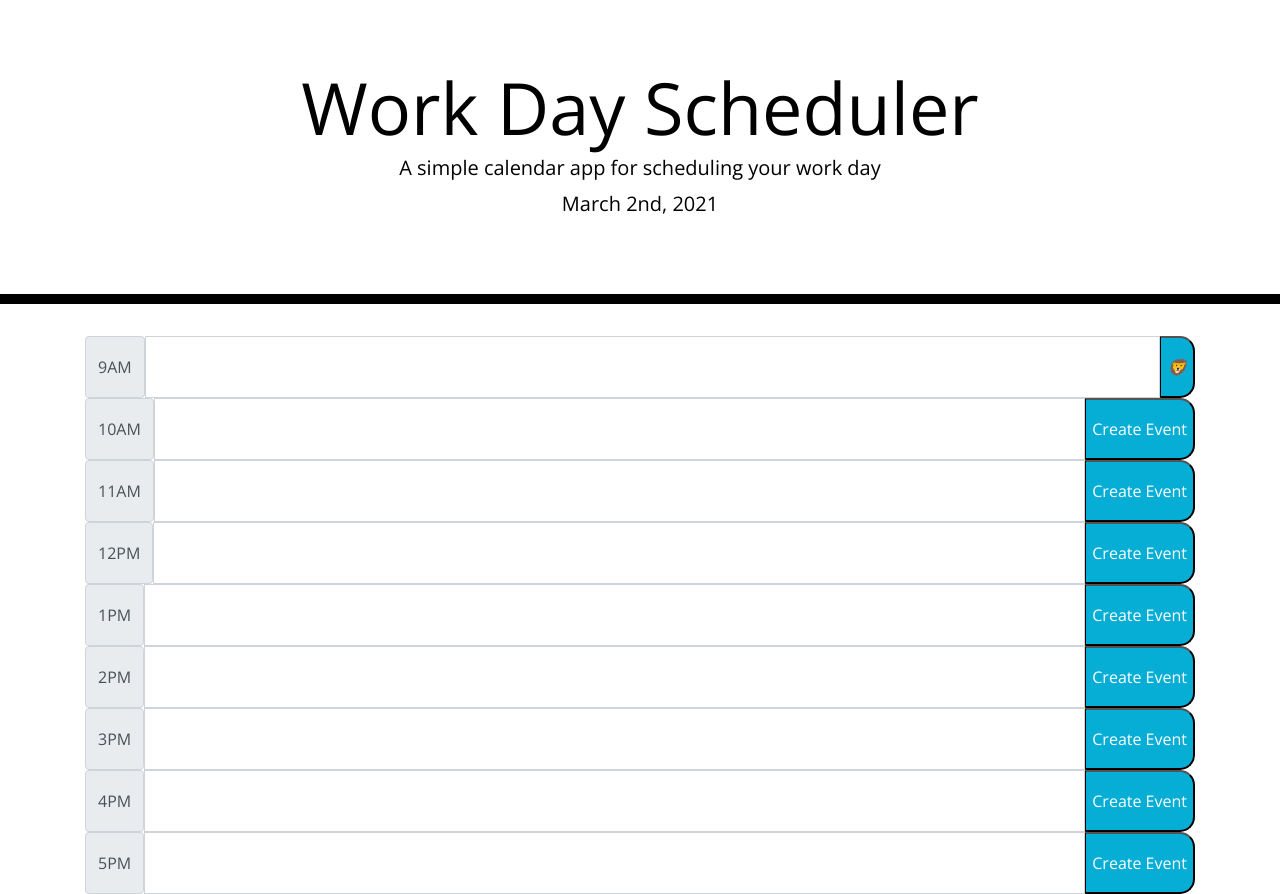
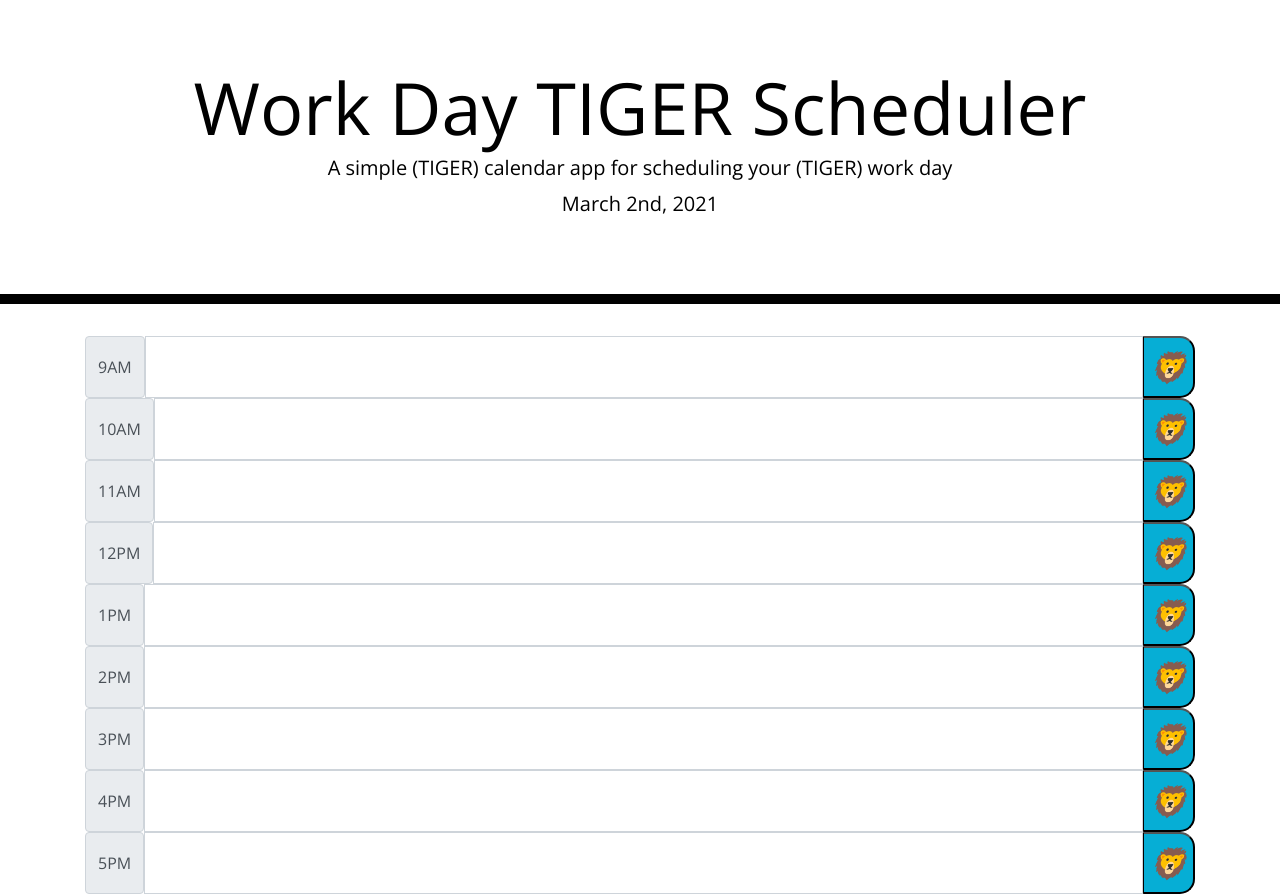
Before and after one commit to vinceray90/HW-5-DailyPlanner, a plain HTML site: page index.html in a window 1280 px wide. Drawn offline with nearby package versions, Linux system fonts and the light colour scheme.

Commit message:
refined HTML

```diff
--- a/Assets/style.css
+++ b/Assets/style.css
@@ -65,7 +65,15 @@ body {
     color: white;
   }
 
+  i {
+    font-size: 30px;
+  }
+
   .saveBtn i:hover {
-    font-size: 20px;
+    font-size: 40px;
     transition: all .3s ease-in-out;
   }
+
+  button:hover {
+    background-color: #d3d3d3;
+  }
--- a/index.html
+++ b/index.html
@@ -24,8 +24,8 @@
 
   <body>
     <header class="jumbotron">
-      <h1 class="display-3">Work Day Scheduler</h1>
-      <p class="lead">A simple calendar app for scheduling your work day</p>
+      <h1 class="display-3">Work Day TIGER Scheduler</h1>
+      <p class="lead">A simple (TIGER) calendar app for scheduling your (TIGER) work day</p>
       <p id="currentDay" class="lead"></p>
     </header>
     <div class="container">
@@ -36,56 +36,55 @@
           <div class="input-group">
             <span class="input-group-text">9AM</span>
             <textarea class="form-control" aria-label="With textarea"></textarea>
-            <!-- <button class="btn btn-outline-secondary" type="button" id="button-addon2">Create Event</button> -->
             <button class="saveBtn" type="button" id="button-addon2"><i>&#129409;</i></button>
           </div>
 
           <div class="input-group">
             <span class="input-group-text">10AM</span>
             <textarea class="form-control" aria-label="With textarea"></textarea>
-            <button class="saveBtn" type="button" id="button-addon2">Create Event</button>
+            <button class="saveBtn" type="button" id="button-addon2"><i>&#129409;</i></button>
           </div>
 
           <div class="input-group">
             <span class="input-group-text">11AM</span>
             <textarea class="form-control" aria-label="With textarea"></textarea>
-            <button class="saveBtn" type="button" id="button-addon2">Create Event</button>
+            <button class="saveBtn" type="button" id="button-addon2"><i>&#129409;</i></button>
           </div>
 
           <div class="input-group">
             <span class="input-group-text">12PM</span>
             <textarea class="form-control" aria-label="With textarea"></textarea>
-            <button class="saveBtn" type="button" id="button-addon2">Create Event</button>
+            <button class="saveBtn" type="button" id="button-addon2"><i>&#129409;</i></button>
           </div>
 
           <div class="input-group">
             <span class="input-group-text">1PM</span>
             <textarea class="form-control" aria-label="With textarea"></textarea>
-            <button class="saveBtn" type="button" id="button-addon2">Create Event</button>
+            <button class="saveBtn" type="button" id="button-addon2"><i>&#129409;</i></button>
           </div>
 
           <div class="input-group">
             <span class="input-group-text">2PM</span>
             <textarea class="form-control" aria-label="With textarea"></textarea>
-            <button class="saveBtn" type="button" id="button-addon2">Create Event</button>
+            <button class="saveBtn" type="button" id="button-addon2"><i>&#129409;</i></button>
           </div>
 
           <div class="input-group">
             <span class="input-group-text">3PM</span>
             <textarea class="form-control" aria-label="With textarea"></textarea>
-            <button class="saveBtn" type="button" id="button-addon2">Create Event</button>
+            <button class="saveBtn" type="button" id="button-addon2"><i>&#129409;</i></button>
           </div>
 
           <div class="input-group">
             <span class="input-group-text">4PM</span>
             <textarea class="form-control" aria-label="With textarea"></textarea>
-            <button class="saveBtn" type="button" id="button-addon2">Create Event</button>
+            <button class="saveBtn" type="button" id="button-addon2"><i>&#129409;</i></button>
           </div>
 
           <div class="input-group">
             <span class="input-group-text">5PM</span>
             <textarea class="form-control" aria-label="With textarea"></textarea>
-            <button class="saveBtn" type="button" id="button-addon2">Create Event</button>
+            <button class="saveBtn" type="button" id="button-addon2"><i>&#129409;</i></button>
           </div>
 
 
```
